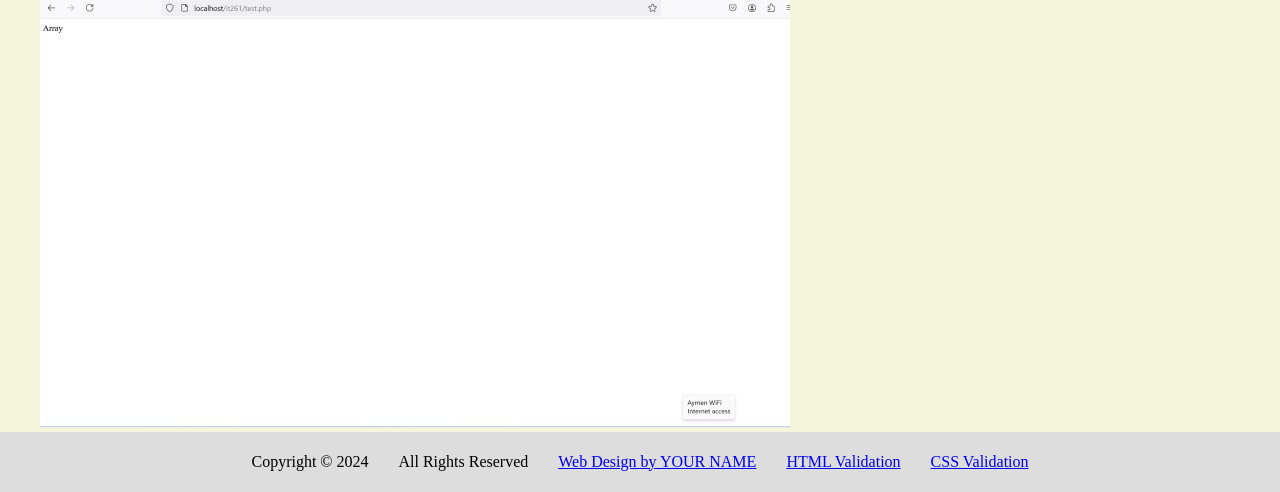
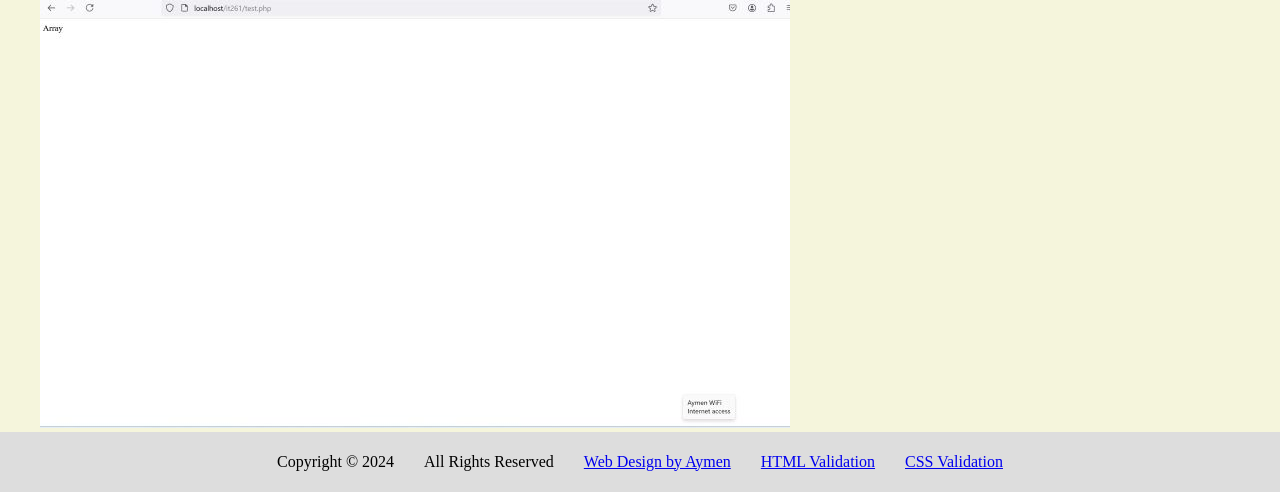
Before and after one commit to aymen1245/it261, a PHP site: page / in a window 1280 px wide. Shown: the part 1138-1630 px from the top of the page. Run offline with PHP 8.4, Linux system fonts and the light colour scheme.

Commit message:
Add files via upload

```diff
--- a/index.php
+++ b/index.php
@@ -89,7 +89,7 @@
         <li>Copyright &copy;
             2024</li>
         <li>All Rights Reserved</li>
-        <li><a href="../index.php">Web Design by YOUR NAME</a></li>
+        <li><a href="../index.php">Web Design by Aymen</a></li>
         <li><a id="html-checker" href="#">HTML Validation</a></li>
         <li><a id="css-checker" href="#">CSS Validation</a></li>
         </ul>
```
